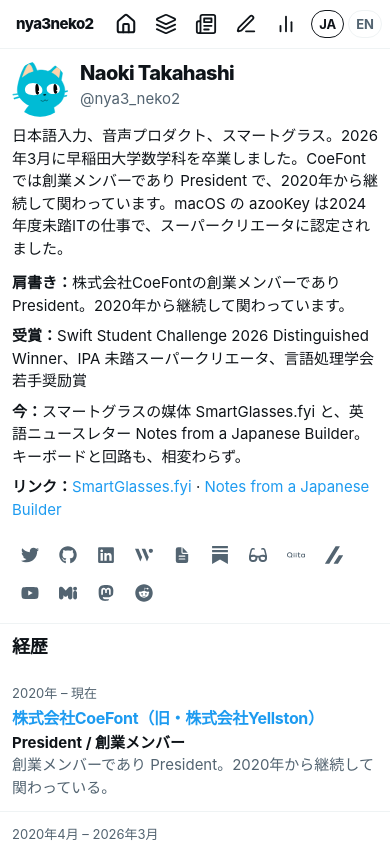
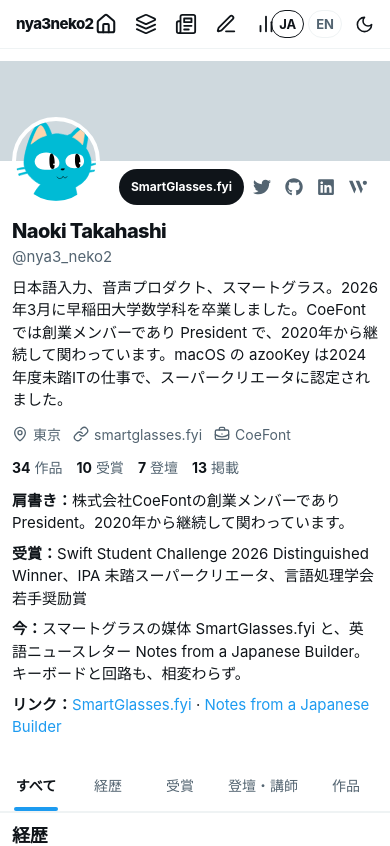
Before and after one commit to nyanko3141592/mypage-v2, a React (Vite) app: page / in a window 390 px wide. Shown: the top 846 px of the page. Built offline with nearby package versions, Linux system fonts and the light colour scheme.

Commit message:
feat: X-style profile header, profile tabs, and dark mode

```diff
--- a/src/App.jsx
+++ b/src/App.jsx
@@ -15,12 +15,20 @@ import { translations } from './data/translations'
 function App() {
   const [lang, setLang] = useState('ja')
   const [selectedWork, setSelectedWork] = useState(null)
+  const [theme, setTheme] = useState(() => document.documentElement.dataset.theme || 'light')
   const t = translations[lang]
+
+  const toggleTheme = () => setTheme(current => {
+    const next = current === 'dark' ? 'light' : 'dark'
+    document.documentElement.dataset.theme = next
+    localStorage.setItem('theme', next)
+    return next
+  })
 
   return (
     <Router>
       <div className="app-shell">
-        <Nav lang={lang} setLang={setLang} />
+        <Nav lang={lang} setLang={setLang} theme={theme} onToggleTheme={toggleTheme} />
         <div className="timeline">
           <Routes>
             <Route path="/" element={<HomePage lang={lang} t={t} onWorkClick={setSelectedWork} />} />
--- a/src/components/Nav.jsx
+++ b/src/components/Nav.jsx
@@ -1,5 +1,5 @@
 import { NavLink } from 'react-router-dom'
-import { LuHouse, LuLayers, LuNewspaper, LuPenLine, LuChartNoAxesColumn } from 'react-icons/lu'
+import { LuHouse, LuLayers, LuNewspaper, LuPenLine, LuChartNoAxesColumn, LuMoon, LuSun } from 'react-icons/lu'
 
 const links = [
     { to: '/', labelJa: 'ホーム', labelEn: 'Home', end: true, icon: LuHouse },
@@ -9,7 +9,7 @@ const links = [
     { to: '/x', labelJa: 'Analytics', labelEn: 'Analytics', icon: LuChartNoAxesColumn },
 ]
 
-const Nav = ({ lang, setLang }) => (
+const Nav = ({ lang, setLang, theme, onToggleTheme }) => (
     <nav className="site-sidebar" aria-label="site">
         <div className="sidebar-inner">
             <NavLink to="/" className="sidebar-brand" end aria-label="nya3neko2" title="nya3neko2">
@@ -38,6 +38,9 @@ const Nav = ({ lang, setLang }) => (
                 <button type="button" className={'lang-btn' + (lang === 'ja' ? ' is-active' : '')} onClick={() => setLang('ja')} title="日本語" aria-label="日本語">JA</button>
                 <button type="button" className={'lang-btn' + (lang === 'en' ? ' is-active' : '')} onClick={() => setLang('en')} title="English" aria-label="English">EN</button>
             </div>
+            <button type="button" className="theme-toggle icon-btn" onClick={onToggleTheme} aria-label={theme === 'dark' ? 'Switch to light mode' : 'Switch to dark mode'} title={theme === 'dark' ? 'Light mode' : 'Dark mode'}>
+                {theme === 'dark' ? <LuSun size={19} /> : <LuMoon size={19} />}
+            </button>
         </div>
     </nav>
 )
--- a/src/index.css
+++ b/src/index.css
@@ -7,6 +7,11 @@
   --accent: #1d9bf0;
   --accent-hover: #1a8cd8;
   --banner: #cfd9de;
+  --button-text: #ffffff;
+  --button-hover: #272c30;
+  --overlay: rgba(15, 20, 25, 0.4);
+  --code-bg: #f7f9f9;
+  --translucent-bg: rgba(255, 255, 255, 0.85);
   --font-sans: -apple-system, BlinkMacSystemFont, "Segoe UI", Roboto, Helvetica, Arial, sans-serif;
   --column: 598px;
   --sidebar: 260px;
@@ -28,6 +33,21 @@
   --fs-3xl: 31px;
   --lh: 1.5;
   --radius-sm: 4px;
+}
+
+:root[data-theme="dark"] {
+  color-scheme: dark;
+  --bg: #000000;
+  --text: #e7e9ea;
+  --text-secondary: #71767b;
+  --divider: #2f3336;
+  --hover: rgba(231, 233, 234, 0.03);
+  --banner: #333639;
+  --button-text: #000000;
+  --button-hover: #d7dbdc;
+  --overlay: rgba(91, 112, 131, 0.4);
+  --code-bg: #16181c;
+  --translucent-bg: rgba(0, 0, 0, 0.85);
 }
 
 * {
@@ -219,7 +239,7 @@ header {
   justify-content: center;
   gap: var(--space-2);
   background: var(--text);
-  color: #fff;
+  color: var(--button-text);
   border: 0;
   box-shadow: none;
   border-radius: 999px;
@@ -234,11 +254,11 @@ header {
 }
 
 .brutal-btn:hover {
-  background: #272c30;
+  background: var(--button-hover);
   transform: none;
   box-shadow: none;
   text-decoration: none;
-  color: #fff;
+  color: var(--button-text);
 }
 
 .brutal-btn:active {
@@ -281,13 +301,13 @@ header {
 
 .chip.is-active {
   background: var(--text);
-  color: #fff;
+  color: var(--button-text);
   border-color: var(--text);
 }
 
 .chip.is-active:hover {
-  background: #272c30;
-  color: #fff;
+  background: var(--button-hover);
+  color: var(--button-text);
 }
 
 .brutal-tag {
@@ -304,12 +324,29 @@ header {
 }
 
 .profile-header {
-  display: grid;
-  grid-template-columns: 56px minmax(0, 1fr);
-  column-gap: var(--space-3);
-  align-items: center;
-  padding: var(--space-4);
+  display: block;
+  padding: 0 var(--space-4) var(--space-4);
 }
+
+.profile-banner { height: 200px; margin: 0 calc(-1 * var(--space-4)); background: var(--banner); }
+.profile-topline { display: flex; align-items: flex-start; justify-content: space-between; min-height: 82px; }
+.profile-topline .profile-img { width: 134px; height: 134px; margin-top: -67px; border: 4px solid var(--bg); }
+.profile-topline .profile-actions { display: flex; flex-direction: row-reverse; align-items: center; gap: 8px; margin: 12px 0 0; }
+.profile-primary-action { display: inline-flex; align-items: center; min-height: 40px; padding: 0 16px; border-radius: 999px; background: var(--text); color: var(--bg); font-size: var(--fs-sm); font-weight: 700; white-space: nowrap; }
+.profile-primary-action:hover { background: var(--text-secondary); color: var(--bg); text-decoration: none; }
+.profile-meta, .profile-counts { display: flex; flex-wrap: wrap; align-items: center; gap: 4px 16px; margin-top: var(--space-3); color: var(--text-secondary); font-size: var(--fs-sm); }
+.profile-meta span, .profile-meta a { display: inline-flex; align-items: center; gap: 5px; color: var(--text-secondary); }
+.profile-meta svg { width: 16px; height: 16px; flex-shrink: 0; }
+.profile-counts { gap: 4px 14px; }
+.profile-counts strong { color: var(--text); }
+.profile-tabs { display: flex; position: sticky; top: 0; z-index: 5; overflow-x: auto; background: var(--translucent-bg); backdrop-filter: blur(12px); border-bottom: 1px solid var(--divider); scrollbar-width: none; }
+.profile-tabs::-webkit-scrollbar { display: none; }
+.profile-tab { position: relative; flex: 1 0 auto; min-width: 72px; padding: 16px 12px; border: 0; background: transparent; color: var(--text-secondary); font-size: var(--fs-sm); font-weight: 500; cursor: pointer; white-space: nowrap; }
+.profile-tab:hover { background: var(--hover); }
+.profile-tab.is-active { color: var(--text); font-weight: 700; }
+.profile-tab.is-active::after { content: ''; position: absolute; left: 20%; right: 20%; bottom: 0; height: 4px; border-radius: 999px; background: var(--accent); }
+.site-sidebar, .section-header, .page-header { background: var(--translucent-bg); backdrop-filter: blur(12px); }
+.theme-toggle { margin-top: auto; }
 
 .profile-img {
   grid-row: span 2;
@@ -593,7 +630,7 @@ header {
 .modal-overlay {
   position: fixed;
   inset: 0;
-  background: rgba(15, 20, 25, 0.4);
+  background: var(--overlay);
   display: flex;
   align-items: flex-start;
   justify-content: center;
@@ -603,7 +640,8 @@ header {
 }
 
 .modal-content {
-  background: var(--bg);
+  background: var(--translucent-bg);
+  backdrop-filter: blur(12px);
   max-width: 600px;
   width: 100%;
   overflow: visible;
@@ -833,7 +871,7 @@ header {
 }
 
 .markdown-content pre {
-  background: #f7f9f9;
+  background: var(--code-bg);
   padding: var(--space-4);
   border: 1px solid var(--divider);
   overflow-x: auto;
@@ -842,7 +880,7 @@ header {
 
 .markdown-content code {
   font-family: ui-monospace, SFMono-Regular, Menlo, Consolas, monospace;
-  background: #f7f9f9;
+  background: var(--code-bg);
   padding: 0.15rem 0.35rem;
   font-size: 0.9em;
 }
@@ -954,6 +992,7 @@ header {
     padding: 0;
     flex-shrink: 0;
   }
+  .theme-toggle { margin: 0; width: 36px; height: 36px; }
 
   .timeline {
     border: 0;
@@ -1039,6 +1078,15 @@ header {
   .section-link { white-space: normal; text-align: right; }
   .row-meta { gap: 6px; line-height: 1.65; }
   .profile-header { padding: 12px; }
+  .profile-banner { height: 100px; margin: 0 -12px; }
+  .profile-topline { min-height: 58px; }
+  .profile-topline .profile-img { width: 88px; height: 88px; margin-top: -44px; }
+  .profile-topline .profile-actions { gap: 2px; margin-top: 8px; }
+  .profile-primary-action { min-height: 36px; padding: 0 12px; font-size: 12px; }
+  .profile-topline .social-row { gap: 0; margin: 0; max-width: 132px; overflow-x: auto; overflow-y: hidden; flex-wrap: nowrap; scrollbar-width: none; }
+  .profile-topline .social-row::-webkit-scrollbar { display: none; }
+  .profile-topline .social-icon-btn { width: 32px; min-width: 32px; height: 32px; min-height: 32px; }
+  .profile-meta { gap: 4px 12px; }
   .profile-facts { padding: 0 12px 12px; }
   .works-item .work-thumb { display: none; }
   .works-item .tag-list, .text-work-row .tag-list { white-space: nowrap; overflow: hidden; text-overflow: ellipsis; }
--- a/src/pages/Home.jsx
+++ b/src/pages/Home.jsx
@@ -1,5 +1,6 @@
 import { useEffect, useState } from 'react'
 import { Link } from 'react-router-dom'
+import { LuMapPin, LuLink, LuBriefcaseBusiness } from 'react-icons/lu'
 import { FaTwitter, FaGithub, FaLinkedin, FaYoutube, FaReddit, FaMastodon, FaGlasses } from 'react-icons/fa'
 import { SiWantedly, SiQiita, SiZenn, SiMisskey, SiSubstack } from 'react-icons/si'
 import { IoDocumentText } from 'react-icons/io5'
@@ -14,6 +15,7 @@ import { TagList } from '../components/Ui'
 
 function HomePage({ lang, t, onWorkClick }) {
     const [recentPosts, setRecentPosts] = useState([])
+    const [activeTab, setActiveTab] = useState('all')
 
     useEffect(() => {
         getPosts().then(posts => setRecentPosts(posts.slice(0, 3)))
@@ -34,15 +36,43 @@ function HomePage({ lang, t, onWorkClick }) {
         return item ? { ...item, iconComponent: iconMap[name] } : null
     }).filter(Boolean)
     const label = (ja, en) => lang === 'ja' ? ja : en
+    const tabs = [
+        ['all', label('すべて', 'All')], ['experience', label('経歴', 'Experience')], ['awards', t.awardsTitle],
+        ['talks', t.talksTitle], ['works', label('作品', 'Works')], ['media', t.mediaTitle], ['blog', t.blogTitle],
+    ]
+    const sectionVisible = id => activeTab === 'all' || activeTab === id
 
     return <div>
         <header className="profile-header">
-            <img src={profileIcon} alt="Profile" className="profile-img" />
+            <div className="profile-banner" aria-hidden="true" />
+            <div className="profile-topline">
+                <img src={profileIcon} alt="Profile" className="profile-img" />
+                <div className="profile-actions">
+                    <div className="social-row">
+                        {socialLinks.map(item => {
+                            const socialKey = item.name.toLowerCase().replace(/[^a-z]/g, '').replace('xtwitter', 'twitter').replace('misskeyio', 'misskey')
+                            return <a key={item.name} href={item.url} target="_blank" rel="noopener noreferrer" className="social-icon-btn" data-social={socialKey} title={item.name} aria-label={item.name}>{item.iconComponent}</a>
+                        })}
+                    </div>
+                    <a className="profile-primary-action" href="https://smartglasses.fyi" target="_blank" rel="noopener noreferrer">SmartGlasses.fyi</a>
+                </div>
+            </div>
             <div className="profile-identity">
                 <h1 className="profile-name">Naoki Takahashi</h1>
                 <p className="profile-handle">@nya3_neko2</p>
             </div>
             <p className="profile-bio">{t.heroBody}</p>
+            <div className="profile-meta">
+                <span><LuMapPin />{label('東京', 'Tokyo')}</span>
+                <a href="https://smartglasses.fyi" target="_blank" rel="noopener noreferrer"><LuLink />smartglasses.fyi</a>
+                <span><LuBriefcaseBusiness />CoeFont</span>
+            </div>
+            <div className="profile-counts">
+                <span><strong>{allWorksData.length}</strong> {label('作品', 'Works')}</span>
+                <span><strong>{awards.length}</strong> {label('受賞', 'Awards')}</span>
+                <span><strong>{talks.length}</strong> {label('登壇', 'Talks')}</span>
+                <span><strong>{mediaItems.length}</strong> {label('掲載', 'Coverage')}</span>
+            </div>
         </header>
 
         <section className="profile-facts" aria-label={label('プロフィール', 'Profile')}>
@@ -50,23 +80,13 @@ function HomePage({ lang, t, onWorkClick }) {
             <div className="profile-fact"><p><strong>{label('受賞', 'Awards')}</strong>{awards.slice(0, 3).map((award, index) => <span key={award.titleEn}>{index > 0 ? '、' : ''}{lang === 'ja' ? award.titleJa : award.titleEn}{index === 0 ? ' Distinguished Winner' : ''}{index === 1 ? '' : ''}</span>)}</p></div>
             <div className="profile-fact"><p><strong>{label('今', 'Now')}</strong>{t.interestsDesc}</p></div>
             <div className="profile-fact"><p><strong>{label('リンク', 'Links')}</strong><a href="https://smartglasses.fyi" target="_blank" rel="noopener noreferrer">{t.glassesTitle}</a> · <a href="https://naokitakahashi1.substack.com" target="_blank" rel="noopener noreferrer">{t.newsletterTitle}</a></p></div>
-            <div className="social-row">
-                {socialLinks.map(item => {
-                    const socialKey = item.name.toLowerCase().replace(/[^a-z]/g, '').replace('xtwitter', 'twitter').replace('misskeyio', 'misskey')
-                    return <a key={item.name} href={item.url} target="_blank" rel="noopener noreferrer" className="social-icon-btn" data-social={socialKey} title={item.name} aria-label={item.name}>{item.iconComponent}</a>
-                })}
-            </div>
         </section>
 
-        <nav className="section-nav" aria-label={label('ページ内リンク', 'On this page')}>
-            <a href="#experience">{label('経歴', 'Experience')}</a>
-            <a href="#awards">{t.awardsTitle}</a>
-            <a href="#talks">{t.talksTitle}</a>
-            <a href="#works">{label('主な作品', 'Selected Works')}</a>
-            <a href="#media">{t.mediaTitle}</a>
-            <a href="#blog">{t.blogTitle}</a>
+        <nav className="profile-tabs" aria-label={label('プロフィールタブ', 'Profile tabs')}>
+            {tabs.map(([id, title]) => <button key={id} type="button" className={'profile-tab' + (activeTab === id ? ' is-active' : '')} aria-pressed={activeTab === id} onClick={() => setActiveTab(id)}>{title}</button>)}
         </nav>
 
+        {sectionVisible('experience') && <>
         <section className="section" id="experience">
             <div className="section-header"><h2>{label('経歴', 'Experience')}</h2></div>
             {workExperience.map((job, index) => <div key={index} className="list-row">
@@ -76,7 +96,9 @@ function HomePage({ lang, t, onWorkClick }) {
                 <p className="row-body muted">{lang === 'ja' ? job.descriptionJa : job.descriptionEn}</p>
             </div>)}
         </section>
+        </>}
 
+        {sectionVisible('awards') && <>
         <section className="section" id="awards">
             <div className="section-header"><h2>{t.awardsTitle}</h2></div>
             {awards.map((award, index) => <div key={index} className="list-row">
@@ -85,7 +107,9 @@ function HomePage({ lang, t, onWorkClick }) {
                 <p className="row-body muted">{lang === 'ja' ? award.descriptionJa : award.descriptionEn}{award.url && <> <a href={award.url} target="_blank" rel="noopener noreferrer">{lang === 'ja' ? (award.sourceJa || '出典') : (award.sourceEn || 'Source')}</a></>}</p>
             </div>)}
         </section>
+        </>}
 
+        {sectionVisible('talks') && <>
         <section className="section" id="talks">
             <div className="section-header"><h2>{t.talksTitle}</h2></div>
             {talks.map((talk, index) => <div key={index} className="list-row">
@@ -94,14 +118,18 @@ function HomePage({ lang, t, onWorkClick }) {
                 <p className="row-body muted">{lang === 'ja' ? talk.descriptionJa : talk.descriptionEn}{talk.url && <> <a href={talk.url} target="_blank" rel="noopener noreferrer">{lang === 'ja' ? (talk.sourceJa || '出典') : (talk.sourceEn || 'Source')}</a></>}</p>
             </div>)}
         </section>
+        </>}
 
+        {sectionVisible('works') && <>
         <section className="section" id="works">
             <div className="section-header"><h2>{label('主な作品', 'Selected Works')}</h2><Link className="section-link" to="/works">{t.worksTitle}</Link></div>
             {featured.map(work => <div key={work.id} className="list-row work-row text-work-row" onClick={() => onWorkClick(work)} role="button" tabIndex={0} onKeyDown={event => { if (event.key === 'Enter') onWorkClick(work) }}>
                 <div className="work-row-body"><h3 className="row-title">{work.title}</h3><p className="row-body muted">{lang === 'ja' ? work.descJa : work.descEn}</p><TagList tags={work.tags} /></div>
             </div>)}
         </section>
+        </>}
 
+        {sectionVisible('media') && <>
         <section className="section" id="media">
             <div className="section-header"><h2>{t.mediaTitle}</h2><Link className="section-link" to="/media">{label('掲載をすべて見る', 'See all coverage')}</Link></div>
             {mediaItems.slice(0, 3).map(item => <div key={item.id} className="list-row">
@@ -110,13 +138,16 @@ function HomePage({ lang, t, onWorkClick }) {
                 <p className="row-body muted">{lang === 'ja' ? item.summaryJa : item.summaryEn}</p>
             </div>)}
         </section>
+        </>}
 
+        {sectionVisible('blog') && <>
         <section className="section" id="blog">
             <div className="section-header"><h2>{t.blogTitle}</h2><Link className="section-link" to="/blog">{label('すべて見る', 'See all')}</Link></div>
             {recentPosts.length ? recentPosts.map(post => <Link key={post.slug} to={`/blog/${post.slug}`} className="list-row">
                 <div className="row-meta">{new Date(post.date).toLocaleDateString()}</div><h3 className="row-title">{post.title}</h3>
             </Link>) : <div className="list-row"><p className="muted">{t.blogComing}</p></div>}
         </section>
+        </>}
     </div>
 }
 
```
Also changed, not shown: index.html (+7 -0 lines).
